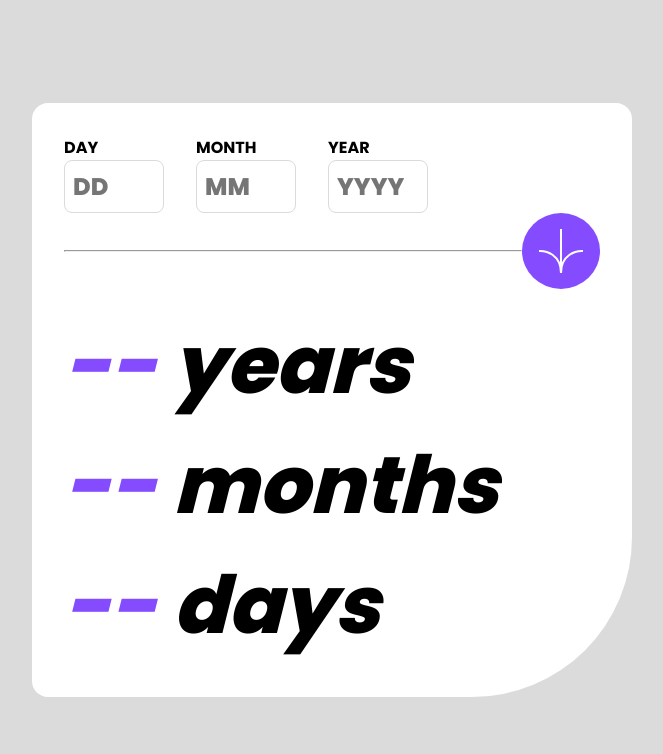
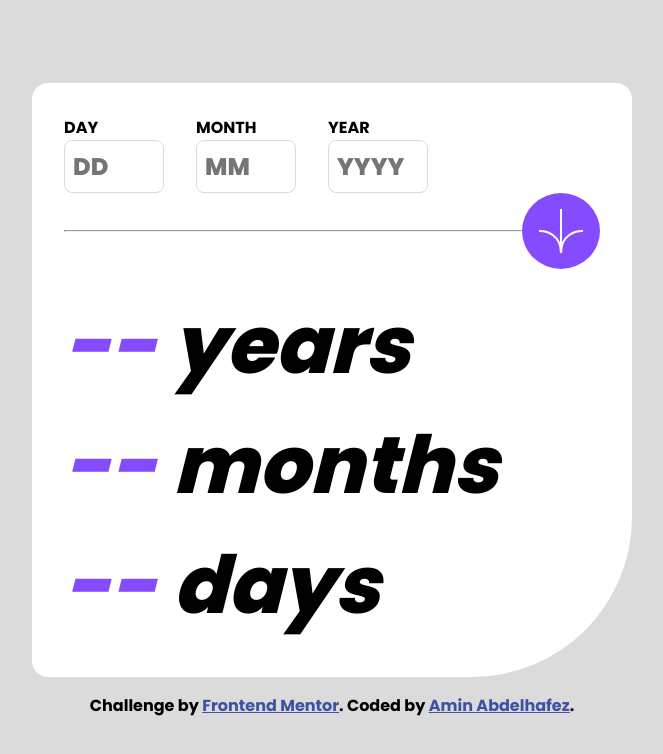
Before and after one commit to AminAbdo69/age-calculator-app, a plain HTML site: page index.html in a window 1280 px wide. Shown: the whole page, without its empty margins (308-971 px from the left). Drawn offline with Linux system fonts and the light colour scheme.

Commit message:
add: footer

```diff
--- a/index.html
+++ b/index.html
@@ -28,15 +28,7 @@
     <link rel="stylesheet" href="style.css" />
     <script src="script.js" defer></script>
     <!-- Feel free to remove these styles or customise in your own stylesheet 👍 -->
-    <style>
-      .attribution {
-        font-size: 11px;
-        text-align: center;
-      }
-      .attribution a {
-        color: hsl(228, 45%, 44%);
-      }
-    </style>
+    <style></style>
   </head>
   <body>
     <div class="card">
@@ -58,6 +50,7 @@
               <input type="number" name="year" id="year" placeholder="YYYY" />
               <small></small>
             </div>
+            <!-- From Uiverse.io by Creatlydev -->
           </div>
           <div class="submit_block">
             <hr />
@@ -74,11 +67,11 @@
       </div>
     </div>
 
-    <!-- <div class="attribution">
+    <footer>
       Challenge by
       <a href="https://www.frontendmentor.io?ref=challenge" target="_blank"
         >Frontend Mentor</a
       >. Coded by <a href="#">Amin Abdelhafez</a>.
-    </div> -->
+    </footer>
   </body>
 </html>
--- a/style.css
+++ b/style.css
@@ -20,6 +20,8 @@ body {
   height: 100vh;
   display: flex;
   justify-content: center;
+  gap: 1rem;
+  flex-direction: column;
   align-items: center;
 }
 
@@ -135,3 +137,12 @@ small {
     font-size: 3.5rem;
   }
 }
+
+footer {
+  font-size: 1rem;
+  text-align: center;
+  font-weight: 600;
+}
+footer a {
+  color: hsl(228, 45%, 44%);
+}
```
